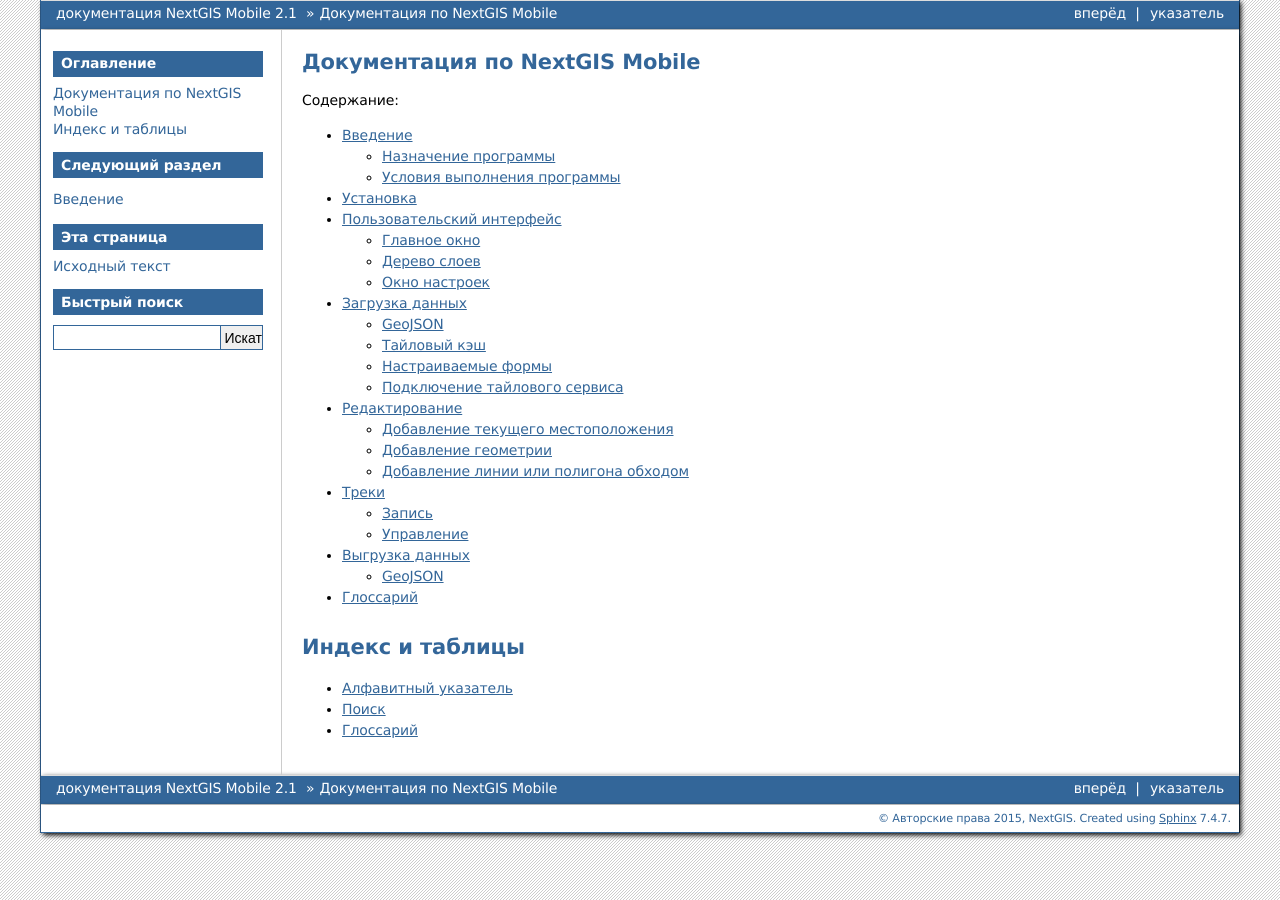
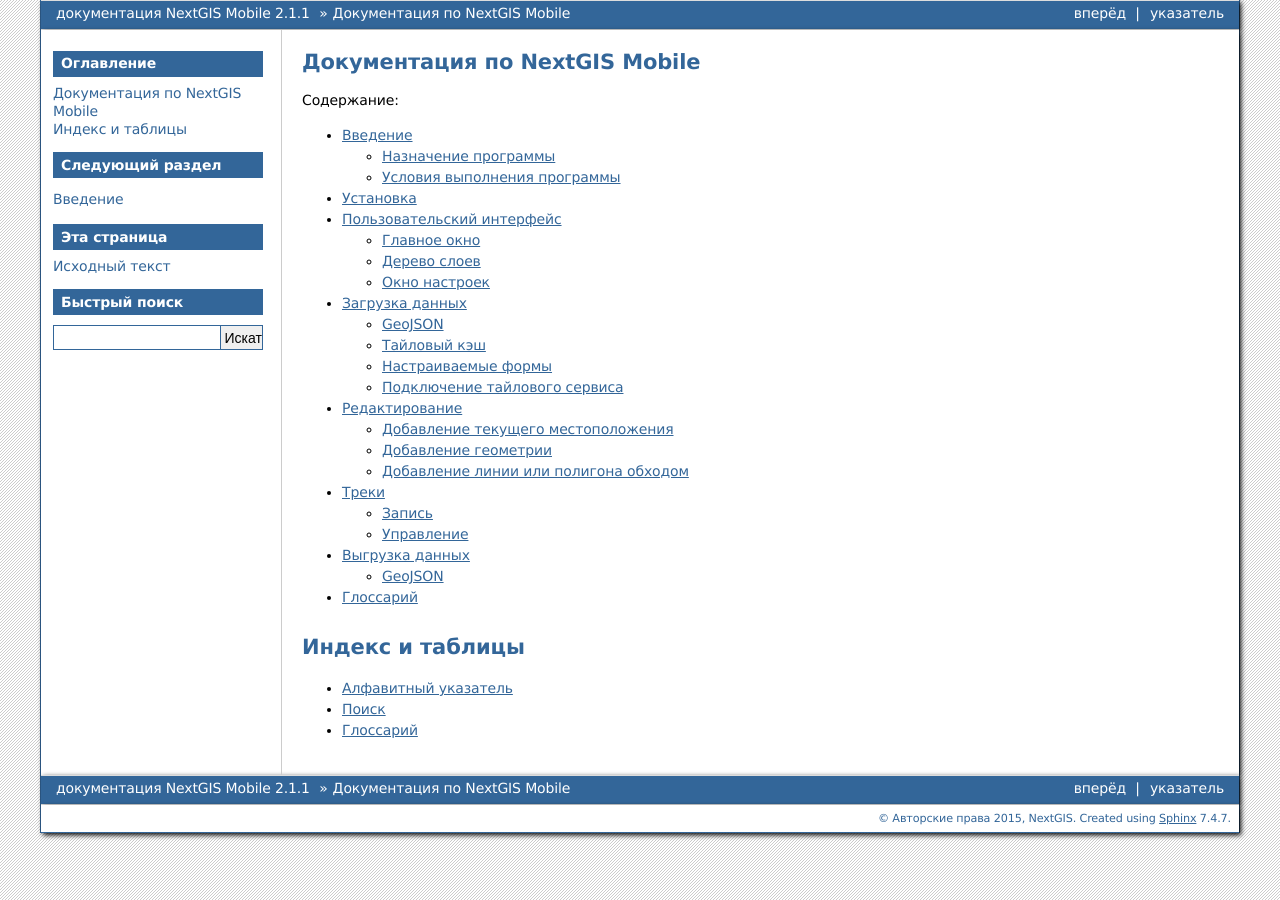
Before and after one commit to nextgis/docs_ngmobile, a Sphinx documentation site: the page built from source/index.rst, in a window 1280 px wide. Built offline with Sphinx 7.4.7, drawn with Linux system fonts in a browser that asks for light colours; formulas are drawn with MathJax 3.

Commit message:
Increment release version

```diff
--- a/source/conf.py
+++ b/source/conf.py
@@ -65,7 +65,7 @@
 # The short X.Y version.
 version = '2.1'
 # The full version, including alpha/beta/rc tags.
-release = '2.1'
+release = '2.1.1'
 
 # The language for content autogenerated by Sphinx. Refer to documentation
 # for a list of supported languages.
```
